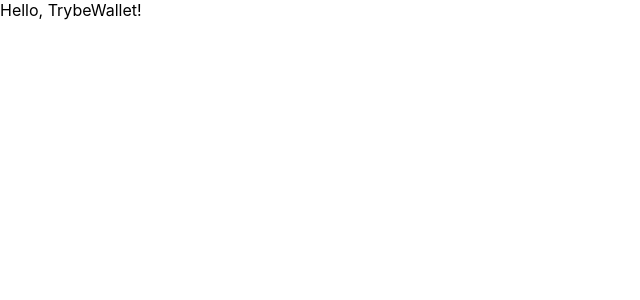
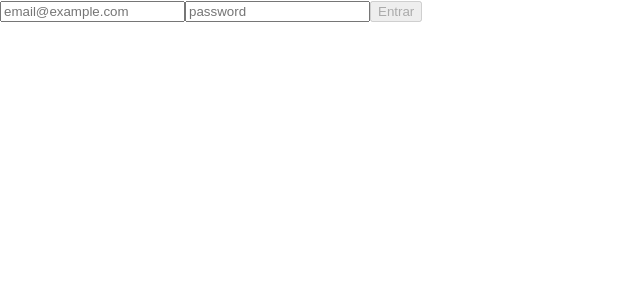
Before and after one commit to cae07/sd-013-a-project-trybewallet, a React (Create React App) app: page / in a window 1280 px wide. Shown: the top 300 px of the page, without its empty margins (0-640 px from the left). Built offline with nearby package versions, Linux system fonts and the light colour scheme.

Commit message:
Iniciando projeto TrybeWallet, passos 1 e 2

```diff
--- a/src/App.js
+++ b/src/App.js
@@ -1,7 +1,15 @@
 import React from 'react';
+import { Route, Switch } from 'react-router-dom';
+import Login from './pages/Login';
+import Wallet from './pages/Wallet';
 
 function App() {
-  return <div>Hello, TrybeWallet!</div>;
+  return (
+    <Switch>
+      <Route exact path="/" component={ Login } />
+      <Route path="/carteira" component={ Wallet } />
+    </Switch>
+  );
 }
 
 export default App;
--- a/src/pages/Login.js
+++ b/src/pages/Login.js
@@ -1,9 +1,85 @@
 import React from 'react';
+import PropTypes from 'prop-types';
+
+const NUMBER_PASSWORD = 6;
 
 class Login extends React.Component {
+  constructor() {
+    super();
+
+    this.state = {
+      email: '',
+      password: '',
+      passwordValidation: false,
+      emailValidation: false,
+    };
+
+    this.handleLogin = this.handleLogin.bind(this);
+    this.handlePassword = this.handlePassword.bind(this);
+    this.handleOnclick = this.handleOnclick.bind(this);
+  }
+
+  handleLogin({ target }) {
+    const email = /^[^\s@]+@[^\s@]+\.[^\s@]+$/g;
+    const emailValidation = email.test(target.value);
+
+    this.setState({
+      email: target.value,
+      emailValidation,
+    });
+  }
+
+  handlePassword({ target: { value } }) {
+    const passwordValidation = value.length >= NUMBER_PASSWORD;
+
+    this.setState({
+      password: value,
+      passwordValidation,
+    });
+  }
+
+  handleOnclick() {
+    const { history } = this.props;
+
+    history.push('/carteira');
+  }
+
   render() {
-    return <div>Login</div>;
+    const { email, password, passwordValidation, emailValidation } = this.state;
+    return (
+      <div>
+        <input
+          data-testid="email-input"
+          type="email"
+          name="email"
+          onChange={ this.handleLogin }
+          placeholder="email@example.com"
+          value={ email }
+        />
+        <input
+          data-testid="password-input"
+          type="password"
+          name="password"
+          onChange={ this.handlePassword }
+          placeholder="password"
+          value={ password }
+        />
+        <button
+          disabled={ !emailValidation || !passwordValidation }
+          type="button"
+          onClick={ this.handleOnclick }
+        >
+          Entrar
+        </button>
+      </div>
+    );
   }
 }
 
+Login.propTypes = {
+  history: PropTypes.shape({
+    push: PropTypes.func,
+  }).isRequired,
+};
+
 export default Login;
```
Also changed, not shown: 1 other file (tests, documents, lock files or other folders).
